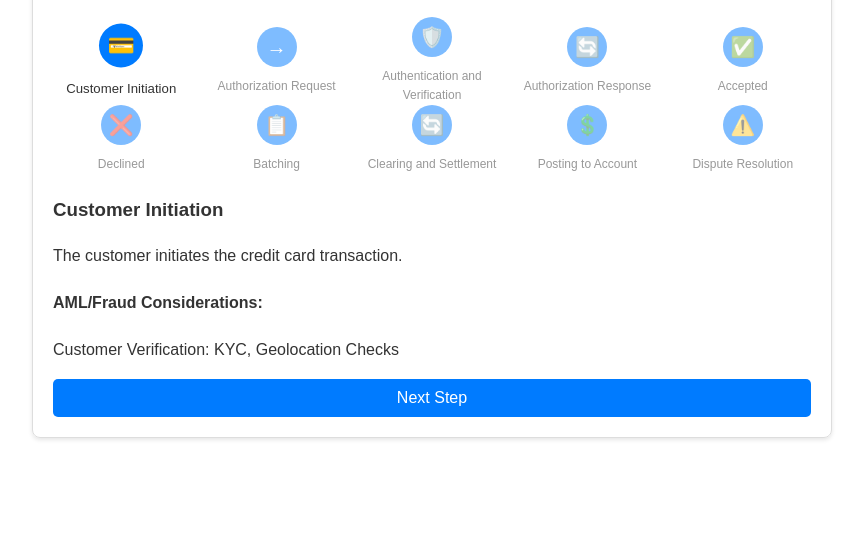
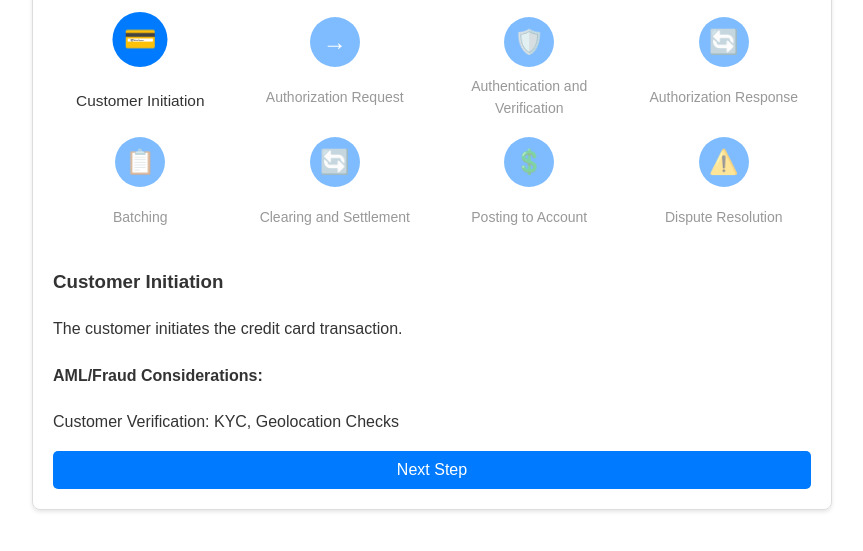
Before and after one commit to makovsky3/Credit-Card-Flow, a plain HTML site: page index.html in a window 1280 px wide. Shown: the part 139-690 px from the top of the page, without its empty margins (208-1071 px from the left). Drawn offline with Linux system fonts and the light colour scheme.

Commit message:
Update index.html

```diff
--- a/index.html
+++ b/index.html
@@ -36,15 +36,13 @@
             padding: 20px;
         }
         .flow-diagram {
-            display: flex;
-            justify-content: space-between;
-            align-items: center;
-            flex-wrap: wrap;
-            margin-bottom: 20px;
+            display: grid;
+            grid-template-columns: repeat(4, 1fr);
+            gap: 20px;
+            margin-bottom: 30px;
         }
         .step {
             text-align: center;
-            width: 18%;
             transition: all 0.3s ease;
         }
         .step.active {
@@ -56,18 +54,22 @@
         .icon {
             background-color: #007bff;
             color: white;
-            width: 40px;
-            height: 40px;
+            width: 50px;
+            height: 50px;
             border-radius: 50%;
             display: flex;
             justify-content: center;
             align-items: center;
             margin: 0 auto 10px;
-            font-size: 20px;
+            font-size: 24px;
         }
         .step-title {
-            font-size: 12px;
+            font-size: 14px;
             margin: 0;
+            height: 40px;
+            display: flex;
+            align-items: center;
+            justify-content: center;
         }
         .step-details h3 {
             margin-top: 0;
@@ -112,12 +114,10 @@
             { id: 2, title: "Authorization Request", icon: "→", description: "The merchant sends an authorization request to the acquiring bank.", amlFraud: "Real-Time Transaction Monitoring" },
             { id: 3, title: "Authentication and Verification", icon: "🛡️", description: "The transaction is authenticated and verified.", amlFraud: "Multi-Factor Authentication, Behavioral Analysis" },
             { id: 4, title: "Authorization Response", icon: "🔄", description: "The issuing bank sends an authorization response.", amlFraud: "Real-Time Alerts, Blacklist/Whitelist Management" },
-            { id: 5, title: "Accepted", icon: "✅", description: "The transaction is accepted.", amlFraud: "Customer Notifications of Completed transaction" },
-            { id: 6, title: "Declined", icon: "❌", description: "The transaction is declined.", amlFraud: "Customer Notifications of Declined transaction" },
-            { id: 7, title: "Batching", icon: "📋", description: "Accepted transactions are batched for processing.", amlFraud: "Batch Review" },
-            { id: 8, title: "Clearing and Settlement", icon: "🔄", description: "The transactions are cleared and settled between banks.", amlFraud: "AML Checks, Transaction Reconciliation" },
-            { id: 9, title: "Posting to Account", icon: "💲", description: "The transaction is posted to the customer's account.", amlFraud: "Account Monitoring" },
-            { id: 10, title: "Dispute Resolution", icon: "⚠️", description: "Any disputes are resolved.", amlFraud: "Dispute Resolution Process" }
+            { id: 5, title: "Batching", icon: "📋", description: "Accepted transactions are batched for processing.", amlFraud: "Batch Review" },
+            { id: 6, title: "Clearing and Settlement", icon: "🔄", description: "The transactions are cleared and settled between banks.", amlFraud: "AML Checks, Transaction Reconciliation" },
+            { id: 7, title: "Posting to Account", icon: "💲", description: "The transaction is posted to the customer's account.", amlFraud: "Account Monitoring" },
+            { id: 8, title: "Dispute Resolution", icon: "⚠️", description: "Any disputes are resolved.", amlFraud: "Dispute Resolution Process" }
         ];
 
         let currentStep = 0;
```
